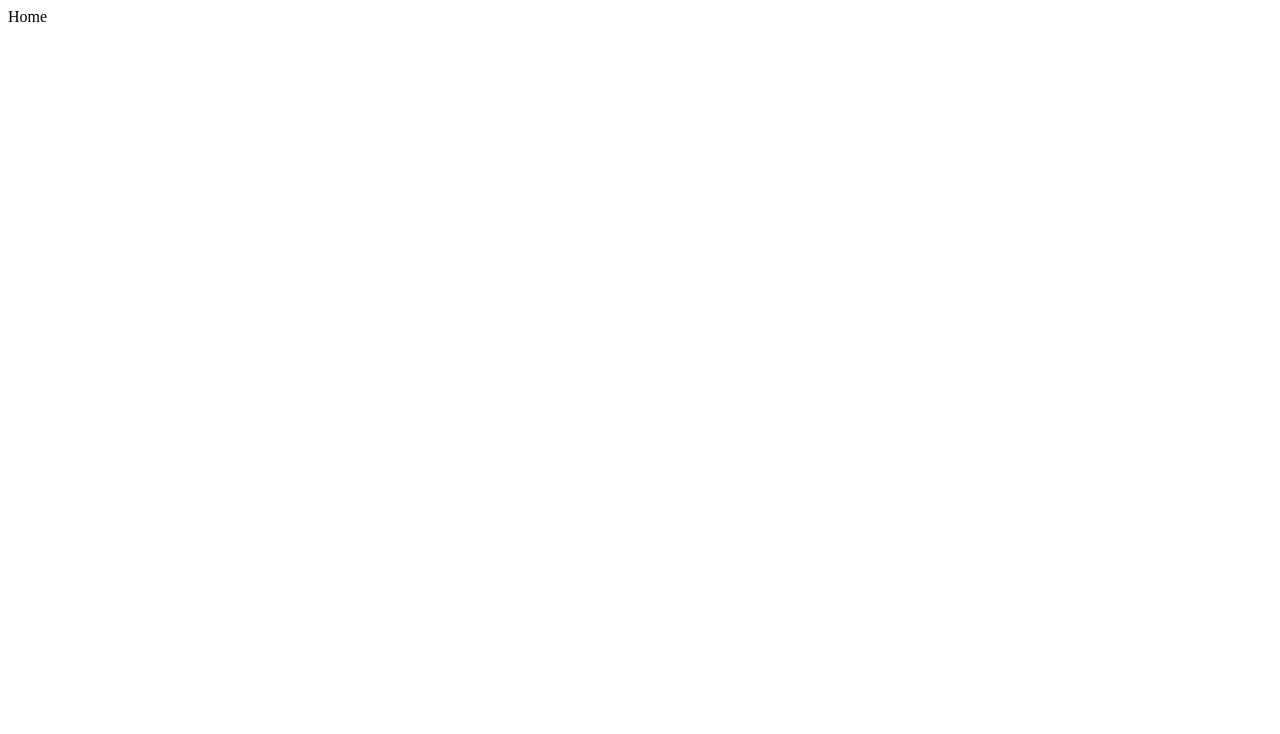
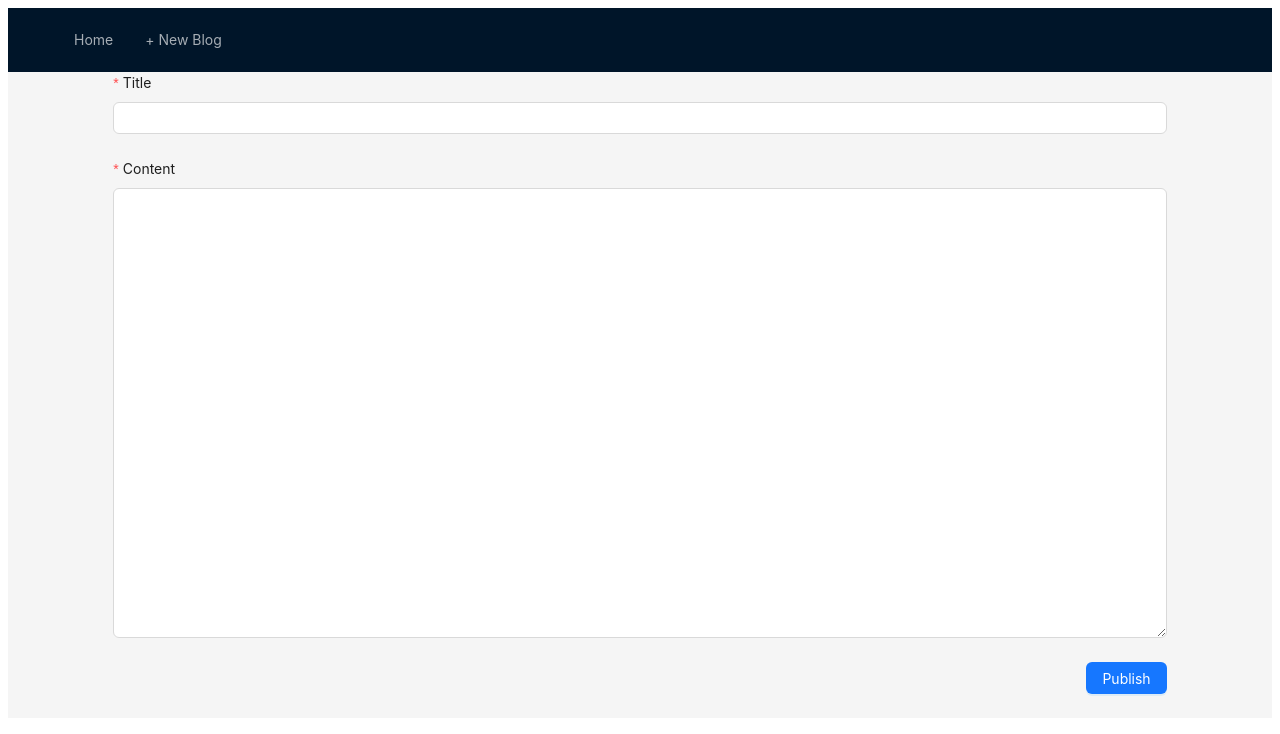
Before and after one commit to amitvishw/blog-assignment, a React (Vite) app in the folder blog-ui/: page /blogs/create in a window 1280 px wide. Shown: the top 734 px of the page. Built offline with nearby package versions, Linux system fonts and the light colour scheme.

Commit message:
create blog form

```diff
--- a/blog-ui/src/App.tsx
+++ b/blog-ui/src/App.tsx
@@ -1,7 +1,21 @@
 import "./App.css";
+import { Layout } from "antd";
+import Header from "./components/Header";
+import CreateBlog from "./pages/CreateBlog";
+
+import { BrowserRouter, Routes, Route } from "react-router-dom";
 
 function App() {
-  return <>Home</>;
+  return (
+    <BrowserRouter>
+      <Layout>
+        <Header />
+        <Routes>
+          <Route path="/blogs/create" element={<CreateBlog />} />
+        </Routes>
+      </Layout>
+    </BrowserRouter>
+  );
 }
 
 export default App;
--- /dev/null
+++ b/blog-ui/src/pages/CreateBlog.tsx
@@ -0,0 +1,51 @@
+import { Layout, Form, Button, Input, Row, Col } from "antd";
+
+const CreateBlog = () => {
+  const onFinish = (values: any) => {
+    console.log(values)
+  };
+
+  return (
+    <Layout.Content>
+      <Row justify="center">
+        <Col span={20}>
+          <Form
+            layout="vertical"
+            initialValues={{ remember: true }}
+            onFinish={onFinish}
+            autoComplete="off"
+          >
+            <Form.Item
+              label="Title"
+              name="title"
+              rules={[{ required: true, message: "Blog title is required." }]}
+            >
+              <Input />
+            </Form.Item>
+
+            <Form.Item
+              label="Content"
+              name="content"
+              rules={[
+                { required: true, message: "Blog content can not be empty." },
+              ]}
+            >
+              <Input.TextArea rows={20} />
+            </Form.Item>
+            <Row justify="end">
+              <Col>
+                <Form.Item>
+                  <Button type="primary" htmlType="submit">
+                    Publish
+                  </Button>
+                </Form.Item>
+              </Col>
+            </Row>
+          </Form>
+        </Col>
+      </Row>
+    </Layout.Content>
+  );
+};
+
+export default CreateBlog;
```
